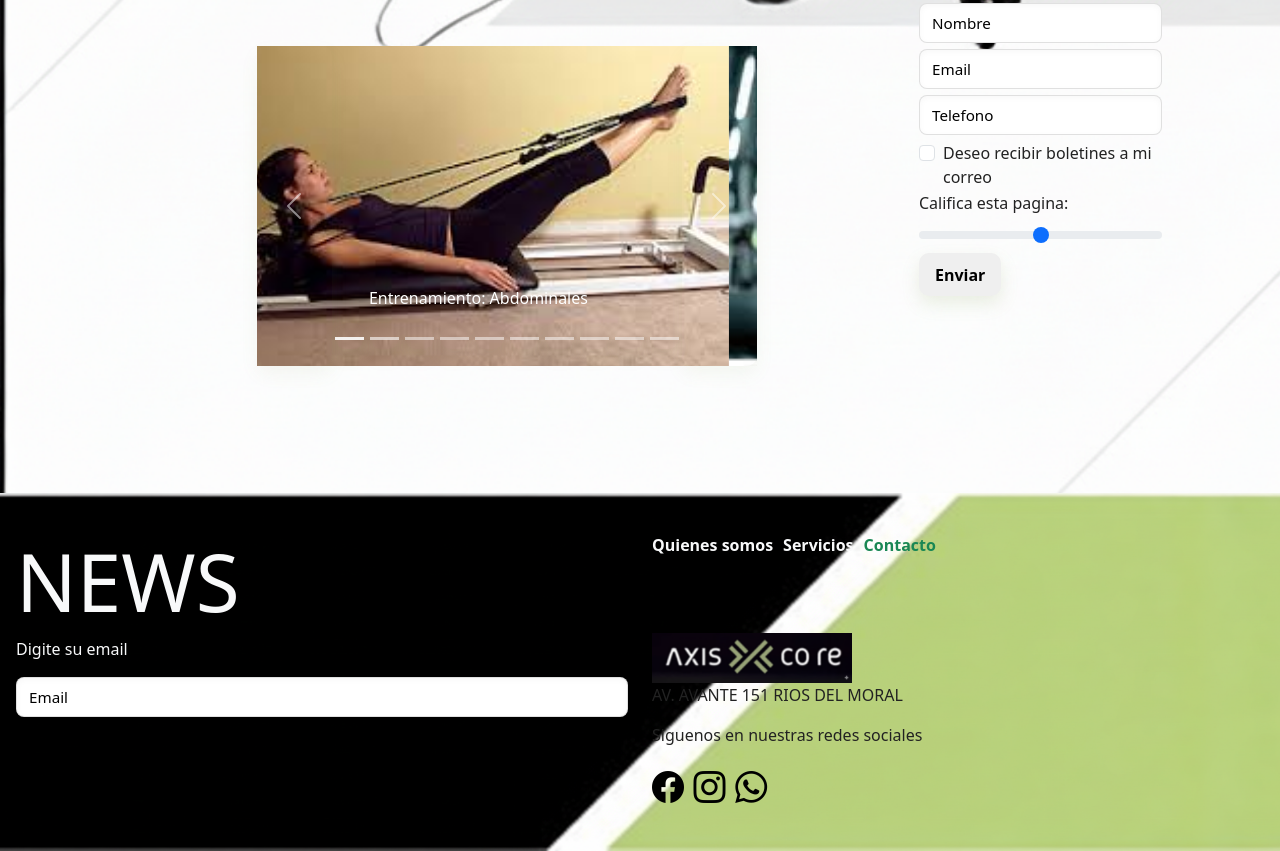
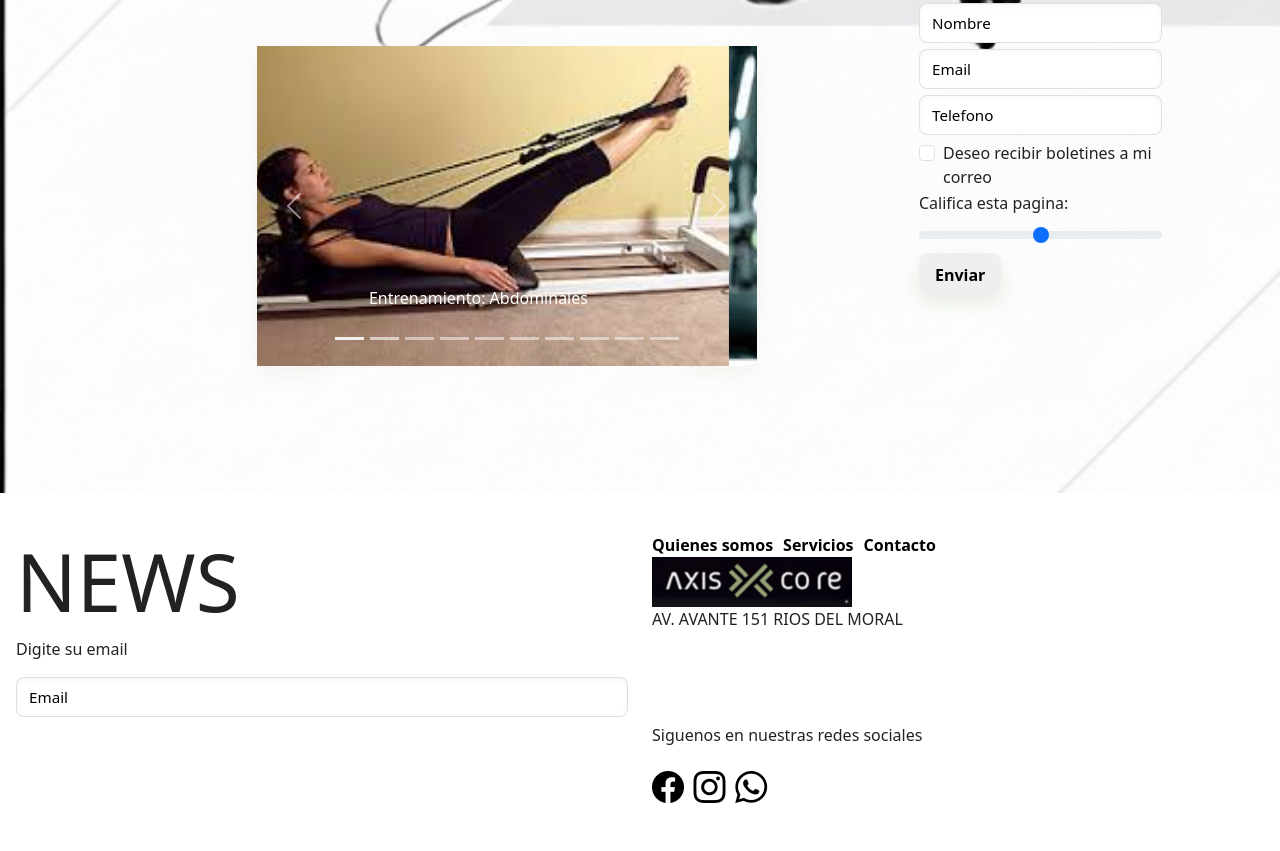
Before and after one commit to BenyiCordero/pagina-bootstrap, a plain HTML site: page index.html in a window 1280 px wide. Shown: the part 2205-3056 px from the top of the page. Drawn offline with nearby package versions, Linux system fonts and the light colour scheme.

Commit message:
Se arrgela el footer

```diff
--- a/css/style.css
+++ b/css/style.css
@@ -118,7 +118,6 @@ header .centro{
 }
 
 footer{
-    background-image: url('../assets/bg-footer.png') !important;
     background-position: center;
     background-repeat: no-repeat;
     background-size: cover;
@@ -169,14 +168,6 @@ footer{
     display: flex;
     justify-content: space-between;
     gap: 2rem;
-}
-
-footer > .row:first-of-type > .col {
-    flex: 1 0 40%;
-    max-width: 40%;
-    display: flex;
-    flex-direction: column;
-    justify-content: flex-start;
 }
 
 footer .social-list {
--- a/index.html
+++ b/index.html
@@ -286,7 +286,7 @@
     <!--FOOTER-->
     <footer>
         <div class="row">
-            <div class="col-md-6 text-light">
+            <div class="col-md-6">
                 <h1 id="news-text">NEWS</h1>
                 <p>Digite su email</p>
                 <textarea name="email" id="email-txt" class="form-sus">Email</textarea>
@@ -295,9 +295,9 @@
                 <div class="col d-flex">
                     <nav>
                         <ul class="lista footer-nav">
-                            <li><a href="#quienes-somos" class="vinculo-lista text-light">Quienes somos</a></li>
-                            <li><a href="#columna-izquierda" class="vinculo-lista text-light">Servicios</a></li>
-                            <li><a href="#contacto" class="vinculo-lista text-success">Contacto</a></li>
+                            <li><a href="#quienes-somos" class="vinculo-lista">Quienes somos</a></li>
+                            <li><a href="#columna-izquierda" class="vinculo-lista">Servicios</a></li>
+                            <li><a href="#contacto" class="vinculo-lista">Contacto</a></li>
                         </ul>
                     </nav>
                 </div>
```
